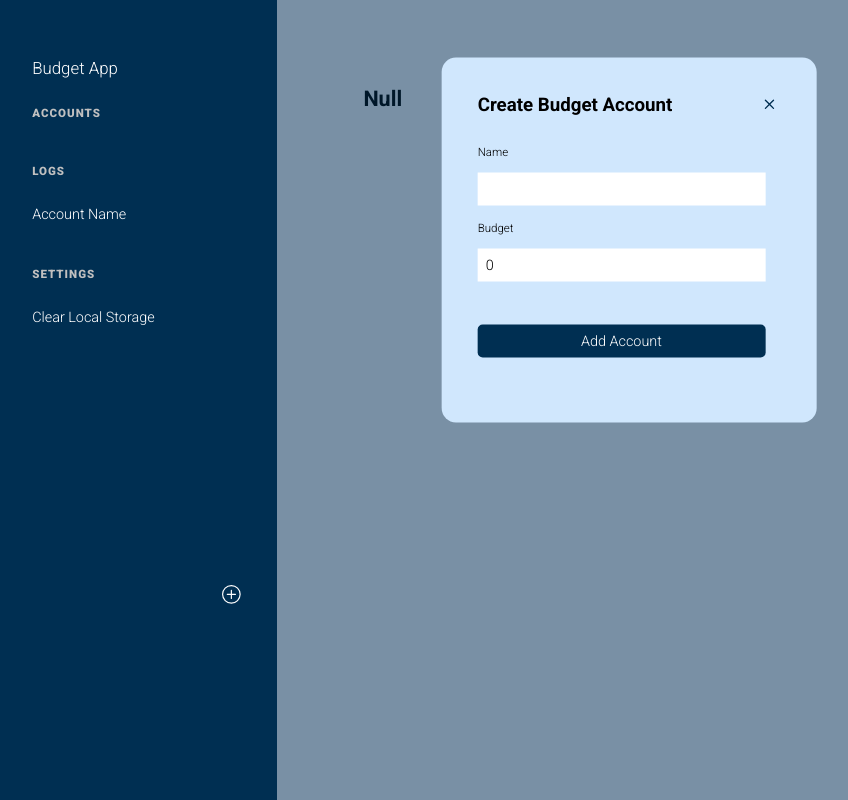
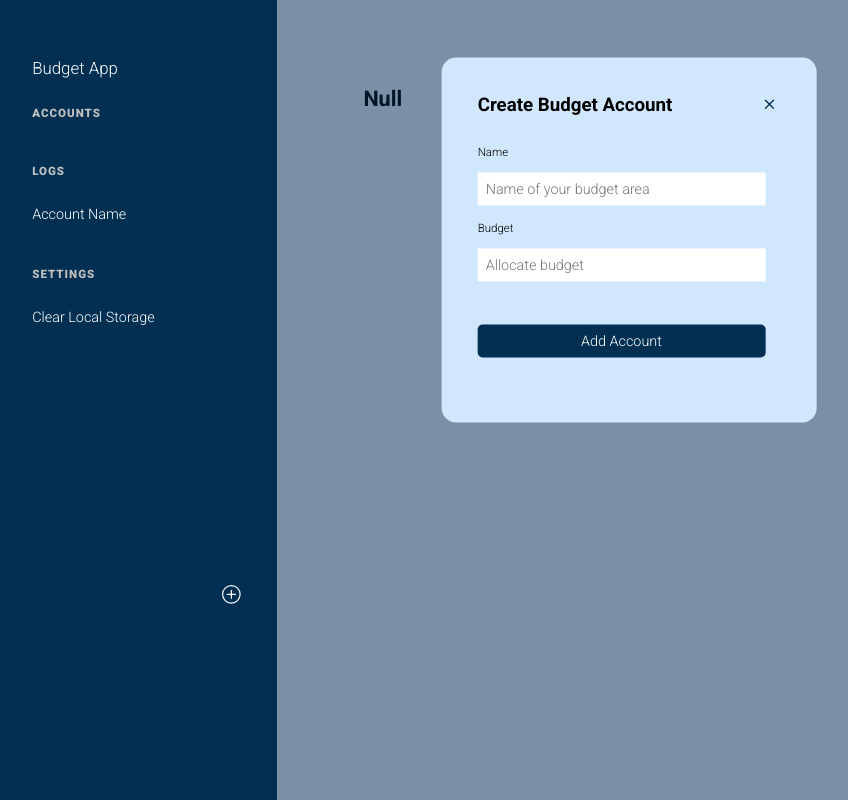
Before and after one commit to michael-dollosa/budgetapp, a React (Create React App) app: page / in a window 1280 px wide. Both pictures are taken after a click on the icon 242 px from the left and 594 px from the top of the page. Shown: the whole page, without its empty margins (11-859 px from the left). Built offline with nearby package versions, Linux system fonts and the light colour scheme.

Commit message:
added simple form validation for create account

```diff
--- a/src/forms/AddAccountForm.component.js
+++ b/src/forms/AddAccountForm.component.js
@@ -6,8 +6,8 @@ import { BsX } from "react-icons/bs";
 import "./AddAccountForm.styles.scss"
 
 const AddAccountForm = ({uniqueID, addBudgetAccount, accountToggleFlag, toggleAccountForm}) => {
-  const [accountName, setAccountName] = useState("")
-  const [budget, setBudget] = useState(0)
+  const [accountName, setAccountName] = useState(null)
+  const [budget, setBudget] = useState(null)
 
   const handleNameChange = (event) => {
     setAccountName(event.target.value)
@@ -49,10 +49,25 @@ const AddAccountForm = ({uniqueID, addBudgetAccount, accountToggleFlag, toggleAc
           </div>
           <form onSubmit={event => submitForm(event)}>
             <label>Name</label>
-            <input type="text" value={ accountName } onChange={event => handleNameChange(event)} />
+            <input
+              type="text"
+              placeholder="Name of your budget area"
+              value={ accountName }
+              onChange={event => handleNameChange(event)}
+              required
+            />
             <label>Budget</label>
-            <input type="number" value={ budget } onChange={event => handleBudgetChange(event)} />
-            <input type="submit" value="Add Account"/>
+            <input
+              type="number"
+              placeholder="Allocate budget"
+              value={ budget }
+              onChange={event => handleBudgetChange(event)}
+              required
+            />
+            <input
+              type="submit"
+              value="Add Account"
+            />
           </form>
         </div>
       </section>
```
